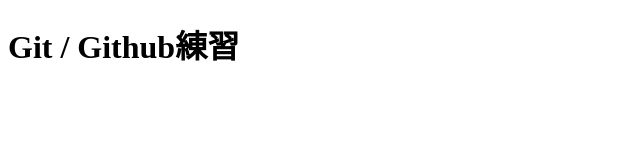
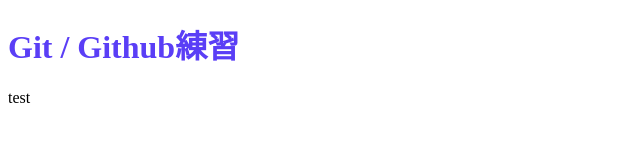
Before and after one commit to Tanaka0704/webapp-test0630, a plain HTML site: page index.html in a window 1280 px wide. Shown: the whole page, without its empty margins (0-640 px from the left). Drawn offline with Linux system fonts and the light colour scheme.

Commit message:
拡張機能の練習

```diff
--- a/index.html
+++ b/index.html
@@ -8,5 +8,6 @@
 </head>
 <body>
     <h1>Git / Github練習</h1>
+    <p>test</p>
 </body>
 </html>
--- a/style.css
+++ b/style.css
@@ -1 +1,5 @@
 @charset "UTF-8";
+ h1 {
+    color: rgb(90, 62, 246);
+    font-weight: bold;
+ }
```
Also changed, not shown: 1 other file.
